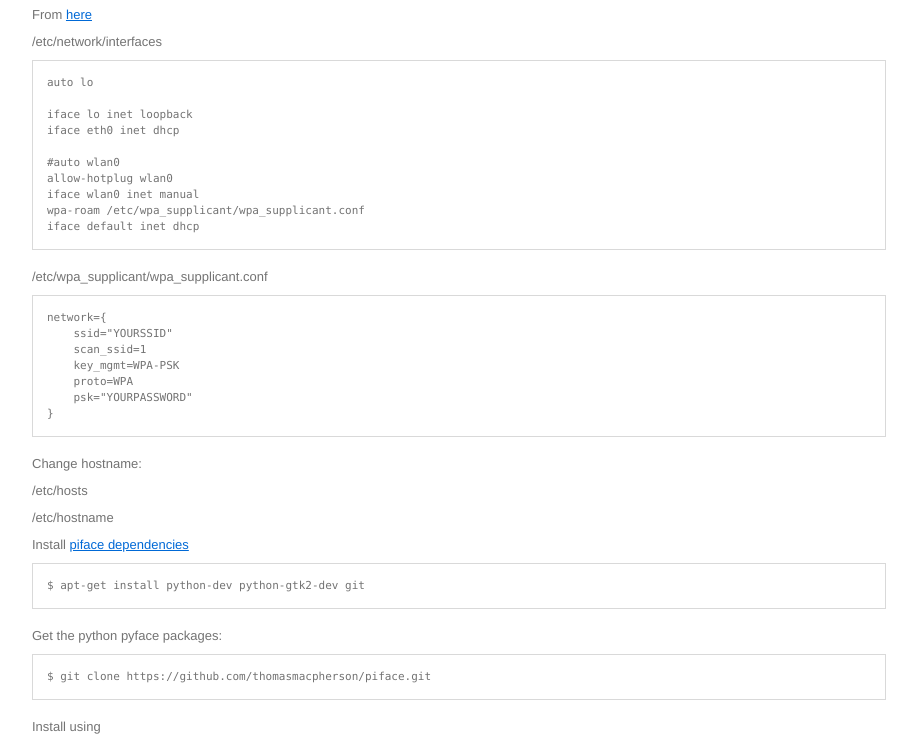
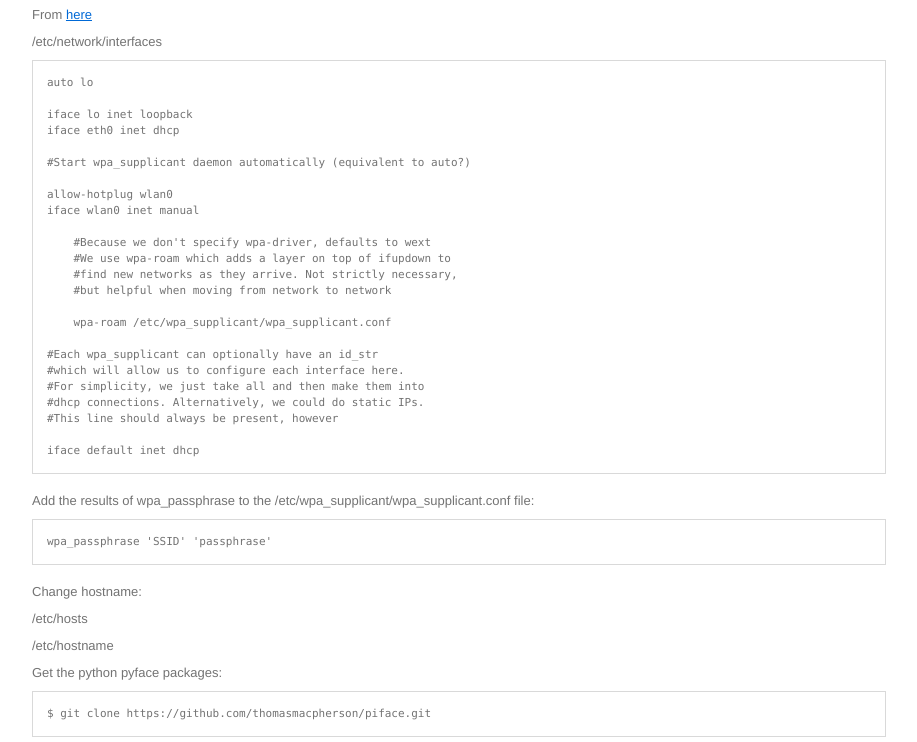
Before and after one commit to stephenvisser/GarageApp, a plain HTML site: page index.html in a window 1280 px wide. Shown: the part 67-809 px from the top of the page, without its empty margins (181-1098 px from the left). Drawn offline with Linux system fonts and the light colour scheme.

Commit message:
Updating docs to include most recent discoveries in relation to connecting to WiFi

```diff
--- a/index.html
+++ b/index.html
@@ -140,11 +140,11 @@ pre code {
 	}
 }
 </style>
-<title>Parts:</title>
+<title>Instructions:</title>
 
 </head>
 <body>
-<h3>Parts:</h3>
+<h3>Instructions:</h3>
 
 <p>Setup WiFi:</p>
 
@@ -157,22 +157,30 @@ pre code {
 iface lo inet loopback
 iface eth0 inet dhcp
 
-#auto wlan0
+#Start wpa_supplicant daemon automatically (equivalent to auto?)
+
 allow-hotplug wlan0
 iface wlan0 inet manual
-wpa-roam /etc/wpa_supplicant/wpa_supplicant.conf
+
+    #Because we don't specify wpa-driver, defaults to wext
+    #We use wpa-roam which adds a layer on top of ifupdown to
+    #find new networks as they arrive. Not strictly necessary,
+    #but helpful when moving from network to network
+
+    wpa-roam /etc/wpa_supplicant/wpa_supplicant.conf
+
+#Each wpa_supplicant can optionally have an id_str
+#which will allow us to configure each interface here.
+#For simplicity, we just take all and then make them into
+#dhcp connections. Alternatively, we could do static IPs.
+#This line should always be present, however
+
 iface default inet dhcp
 </code></pre>
 
-<p>/etc/wpa_supplicant/wpa_supplicant.conf</p>
+<p>Add the results of wpa_passphrase to the /etc/wpa_supplicant/wpa_supplicant.conf file:</p>
 
-<pre><code>network={
-    ssid="YOURSSID"
-    scan_ssid=1
-    key_mgmt=WPA-PSK
-    proto=WPA
-    psk="YOURPASSWORD"
-}
+<pre><code>wpa_passphrase 'SSID' 'passphrase'
 </code></pre>
 
 <p>Change hostname:</p>
@@ -180,11 +188,6 @@ iface default inet dhcp
 <p>/etc/hosts</p>
 
 <p>/etc/hostname</p>
-
-<p>Install <a href="https://github.com/thomasmacpherson/piface">piface dependencies</a></p>
-
-<pre><code>$ apt-get install python-dev python-gtk2-dev git
-</code></pre>
 
 <p>Get the python pyface packages:</p>
 
```
